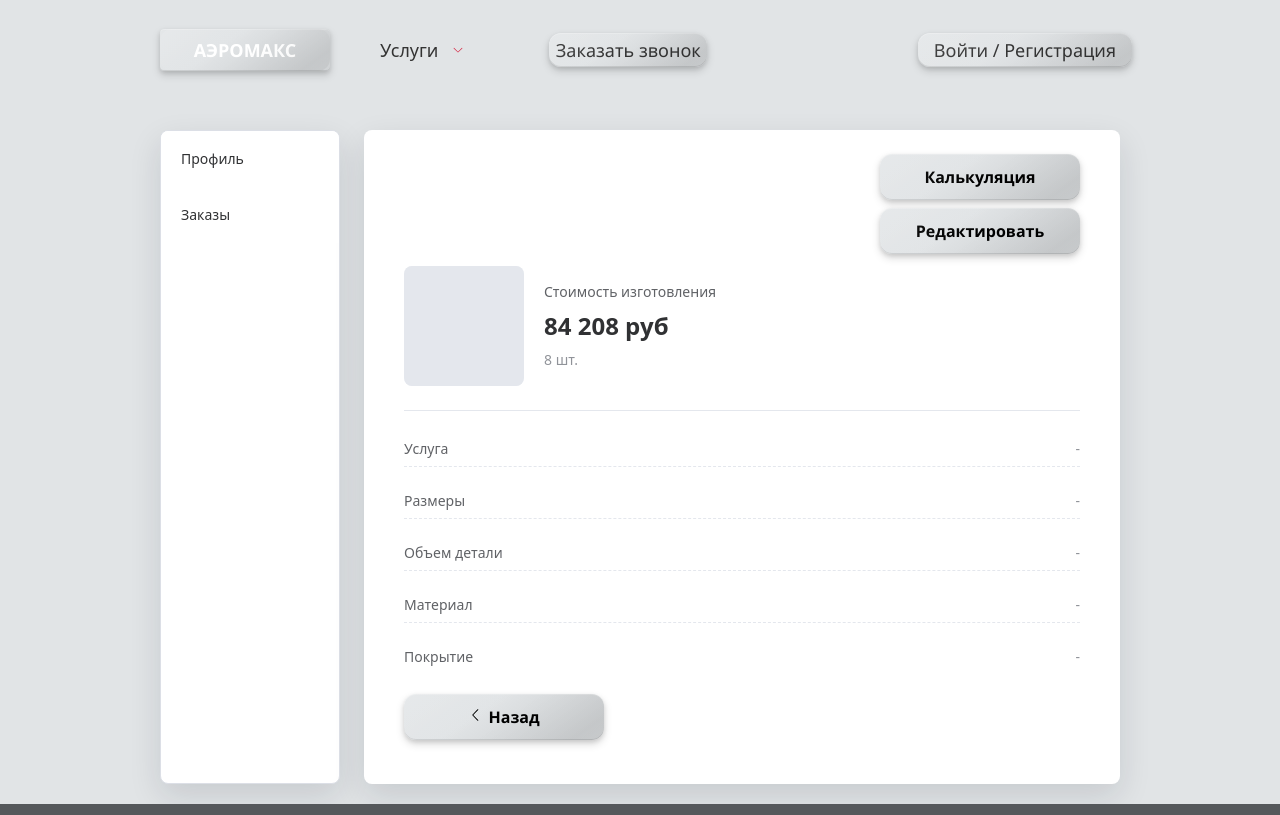
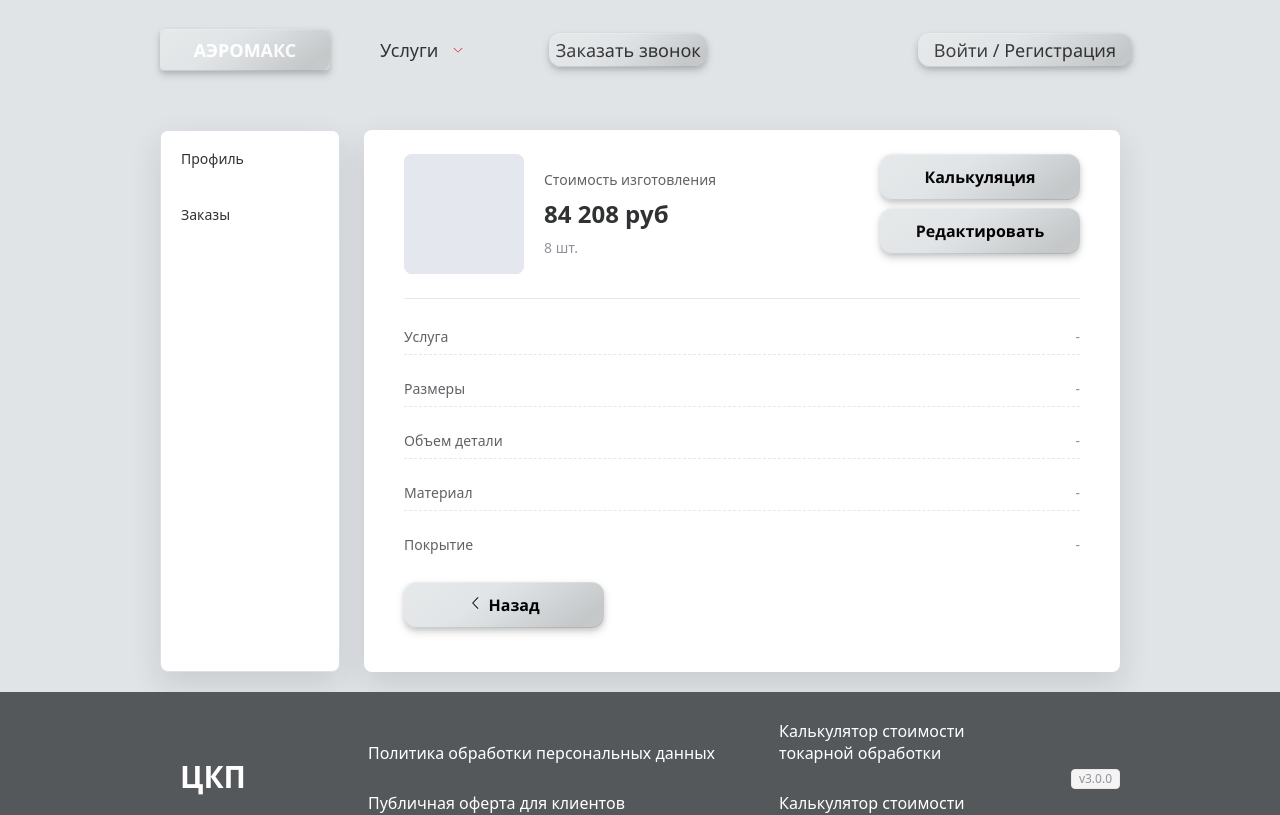
Before and after one commit to js-owl/maas-front, a Vue app: page /personal/calc in a window 1280 px wide. Shown: the top 815 px of the page. Built offline with nearby package versions, Linux system fonts and the light colour scheme; no server answers.

Commit message:
Refactor layout in PersonalCalc.vue to improve UI structure. Rearranged product header and action buttons for better alignment and spacing. Enhanced readability and user experience by organizing elements into a cohesive layout.

```diff
--- a/src/components/PersonalCalc.vue
+++ b/src/components/PersonalCalc.vue
@@ -313,17 +313,8 @@ watch(
       <!-- Left Card - Product Details and Configuration (2/3 width) -->
       <el-col :span="24">
         <el-card class="product-card" shadow="never">
-          <!-- Top Right Actions -->
-          <div class="card-header-actions">
-            <Button width="200px" type="secondary" @click="handleCalcInfo">
-              Калькуляция
-            </Button>
-            <Button width="200px" type="secondary" @click="handleEdit">
-              Редактировать
-            </Button>
-          </div>
-
-          <!-- Top Section: Image, Filename, Cost, Quantity -->
+          <!-- Top Section: Image, Filename, Cost, Quantity + Actions -->
+          <div class="product-header-row">
             <div class="product-header">
               <!-- Image Preview Placeholder -->
               <div class="image-placeholder">
@@ -344,6 +335,17 @@ watch(
                   <div v-else class="cost-value">Рассчитываем цену...</div>
                   <div class="quantity-display">{{ quantity }} шт.</div>
                 </div>
+              </div>
+            </div>
+
+            <!-- Top Right Actions -->
+            <div class="card-header-actions">
+              <Button width="200px" type="secondary" @click="handleCalcInfo">
+                Калькуляция
+              </Button>
+              <Button width="200px" type="secondary" @click="handleEdit">
+                Редактировать
+              </Button>
             </div>
           </div>
 
@@ -406,10 +408,17 @@ watch(
 }
 
 /* Product Header - Image and Info Section */
+.product-header-row {
+  display: flex;
+  justify-content: space-between;
+  align-items: flex-start;
+  gap: 20px;
+  margin-bottom: 24px;
+}
+
 .product-header {
   display: flex;
   gap: 20px;
-  margin-bottom: 24px;
 }
 
 .card-header-actions {
@@ -417,7 +426,6 @@ watch(
   flex-direction: column;
   align-items: flex-end;
   gap: 8px;
-  margin-bottom: 12px;
 }
 
 /* Image Placeholder */
```
Lines whose indentation alone changed are shown as unchanged.
